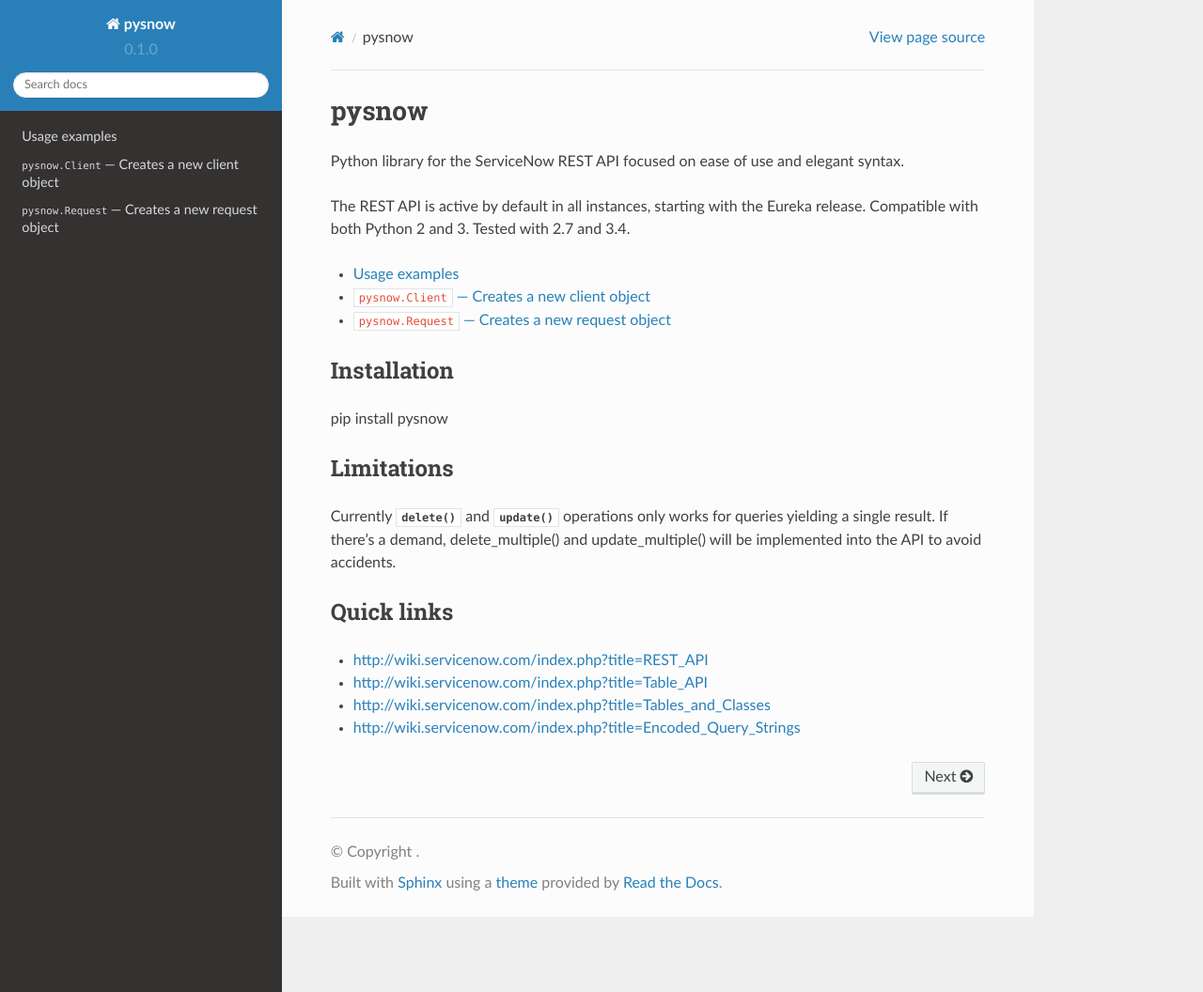
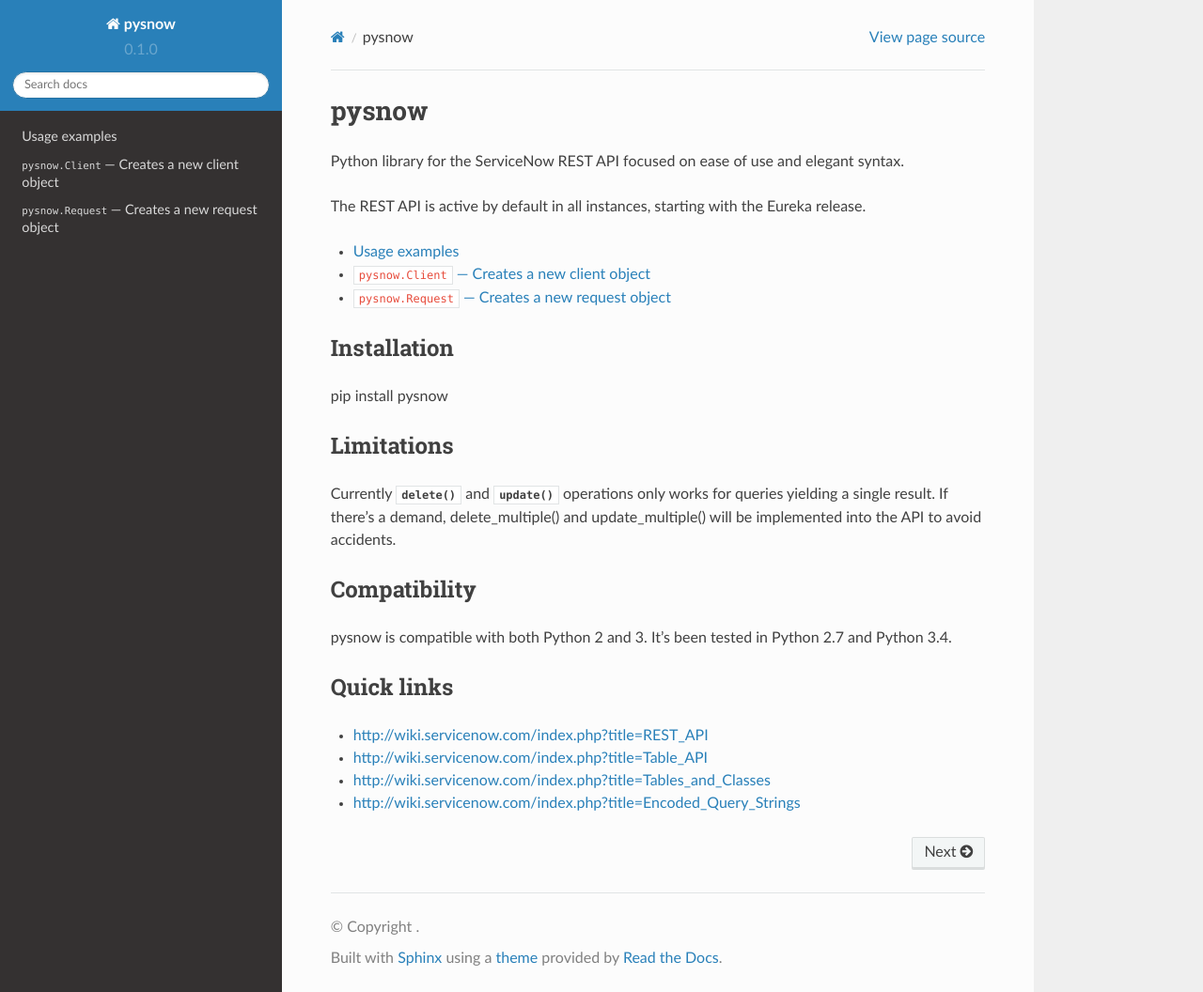
Before and after one commit to rbw/pysnow, a Sphinx documentation site: the page built from docs/index.rst, in a window 1280 px wide and 1056 px high. Shown: the whole window at 94% size. Built offline with Sphinx 7.4.7 and the Read the Docs theme 2.0.0, drawn with Linux system fonts in a browser that asks for light colours.

Commit message:
Documentation updates

```diff
--- a/README.rst
+++ b/README.rst
@@ -6,7 +6,6 @@
 Python library for the ServiceNow REST API focused on ease of use and elegant syntax.
 
 The REST API is active by default in all instances, starting with the Eureka release.
-Compatible with both Python 2 and 3. Tested with 2.7 and 3.4.
 
 Getting started
 ---------------
@@ -44,6 +43,10 @@
 
 See the `documentation <http://pysnow.readthedocs.org/>`_. for more examples and other info
 
+Compatibility
+------------
+pysnow is compatible with both Python 2 and 3. It's been tested in Python 2.7 and Python 3.4.
+
 Quick links
 -----------
 
--- a/docs/index.rst
+++ b/docs/index.rst
@@ -6,7 +6,7 @@
 Python library for the ServiceNow REST API focused on ease of use and elegant syntax.
 
 The REST API is active by default in all instances, starting with the Eureka release.
-Compatible with both Python 2 and 3. Tested with 2.7 and 3.4.
+
 
 
 .. toctree::
@@ -26,6 +26,10 @@
 Currently `delete()` and `update()` operations only works for queries yielding a single result.
 If there's a demand, delete_multiple() and update_multiple() will be implemented into the API to avoid accidents.
 
+Compatibility
+------------
+pysnow is compatible with both Python 2 and 3. It's been tested in Python 2.7 and Python 3.4.
+
 Quick links
 -----------
 
```
